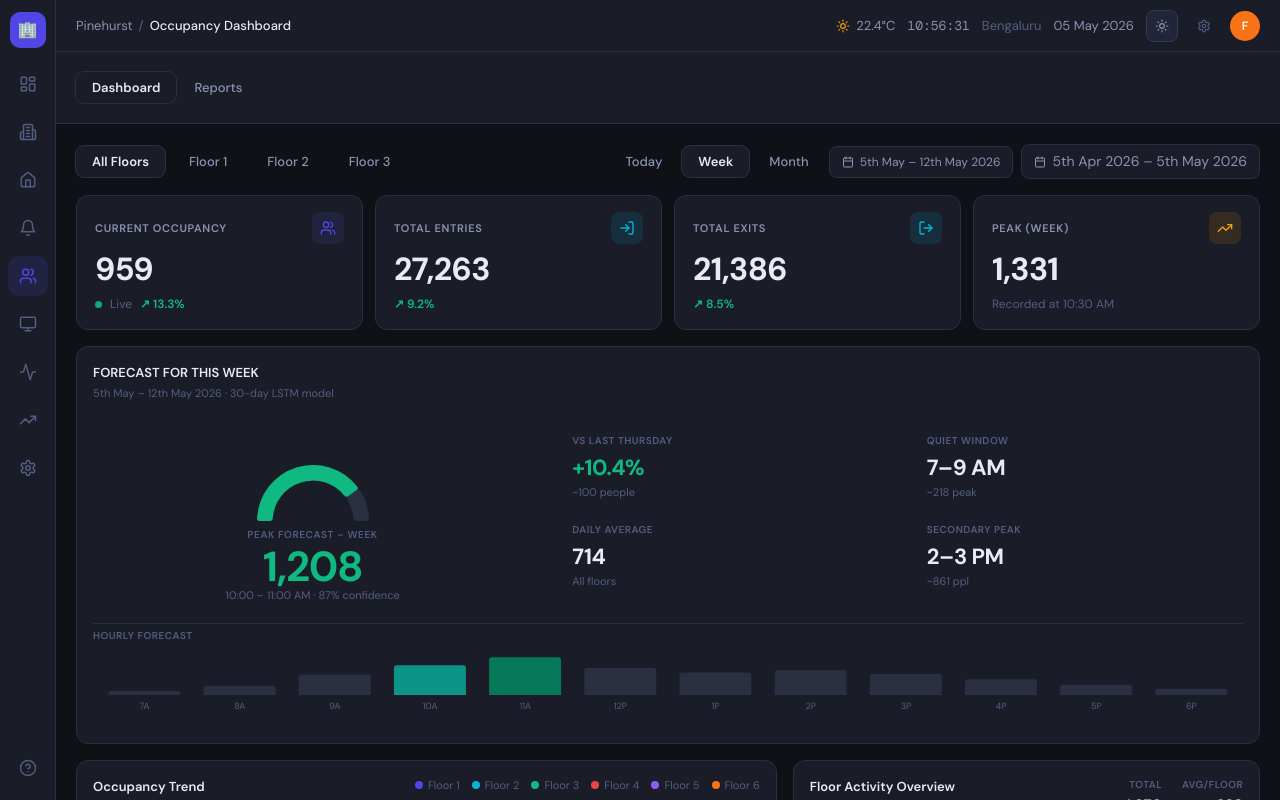
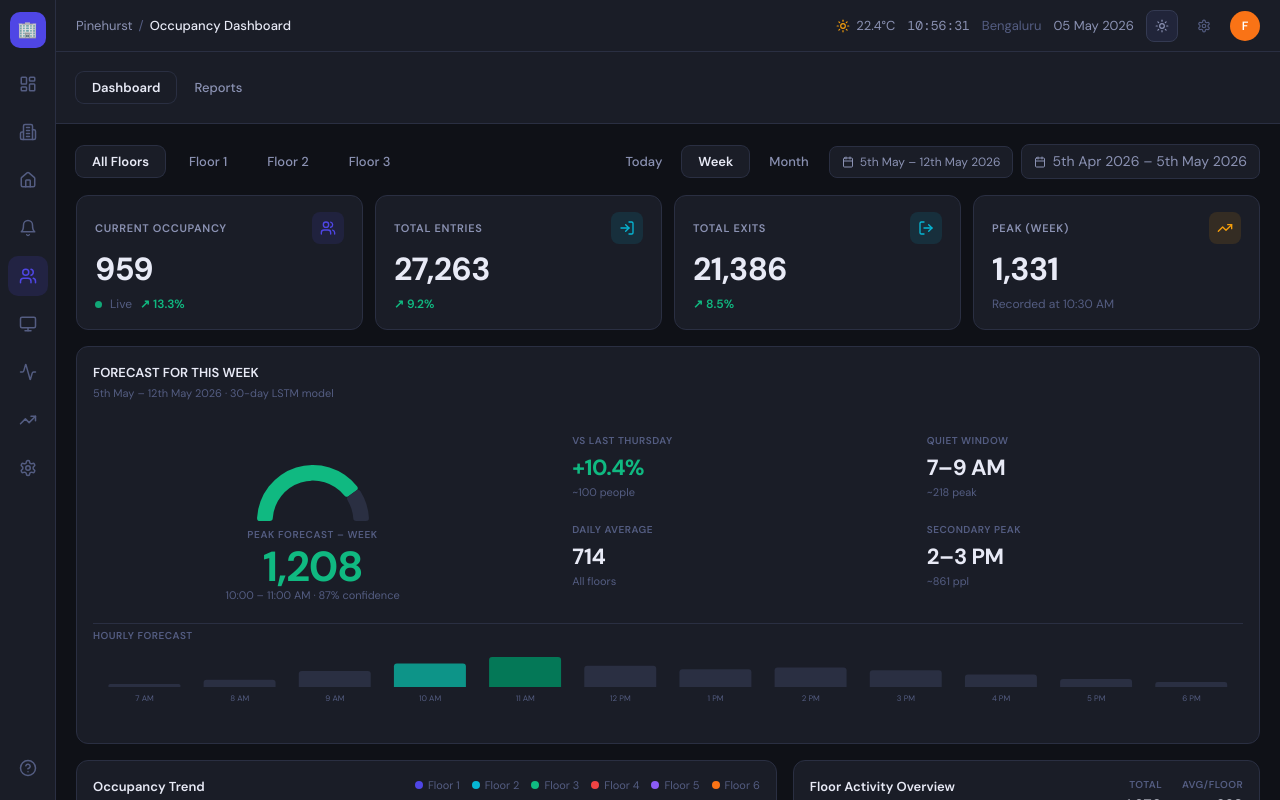
Before and after one commit to bindund/occupancy-dashboard01, a React (Create React App) app: page / in a window 1280 px wide. Built offline with nearby package versions, Linux system fonts and the light colour scheme; the HTML template or start-up script is replaced by a standard one.

Commit message:
Update ForecastCard component and mock data for improved hour formatting and chart margin adjustments

```diff
--- a/src/components/charts/ForecastCard.jsx
+++ b/src/components/charts/ForecastCard.jsx
@@ -160,11 +160,11 @@ export default function ForecastCard({ activeTime = 'Today' }) {
               <BarChart
                 data={d.hourly}
                 barCategoryGap="12%"
-                margin={{ top: 6, right: 4, left: 4, bottom: 2 }}
+                margin={{ top: 6, right: 4, left: 4, bottom: 10 }}
               >
                 <XAxis
                   dataKey="hour"
-                  tick={{ fontSize: 9, fill: 'var(--text3)' }}
+                  tick={{ fontSize: 8, fill: 'var(--text3)' }}
                   axisLine={false}
                   tickLine={false}
                   interval={0}
--- a/src/data/mockData.js
+++ b/src/data/mockData.js
@@ -225,12 +225,12 @@ export const FORECAST_DATA = {
     secondaryPeak: '2–3 PM',
     secondaryPeakPpl: 820,
     /** Hours shown in darker teal (peak window); max hour gets strongest fill in UI */
-    highlightHours: ['10A', '11A'],
+    highlightHours: ['10 AM', '11 AM'],
     hourly: [
-        { hour: '7A', val: 120 }, { hour: '8A', val: 280 }, { hour: '9A', val: 620 },
-        { hour: '10A', val: 900 }, { hour: '11A', val: 1150 }, { hour: '12P', val: 820 },
-        { hour: '1P', val: 680 }, { hour: '2P', val: 750 }, { hour: '3P', val: 640 },
-        { hour: '4P', val: 480 }, { hour: '5P', val: 310 }, { hour: '6P', val: 190 },
+        { hour: '7 AM', val: 120 }, { hour: '8 AM', val: 280 }, { hour: '9 AM', val: 620 },
+        { hour: '10 AM', val: 900 }, { hour: '11 AM', val: 1150 }, { hour: '12 PM', val: 820 },
+        { hour: '1 PM', val: 680 }, { hour: '2 PM', val: 750 }, { hour: '3 PM', val: 640 },
+        { hour: '4 PM', val: 480 }, { hour: '5 PM', val: 310 }, { hour: '6 PM', val: 190 },
     ],
 };
 
```
